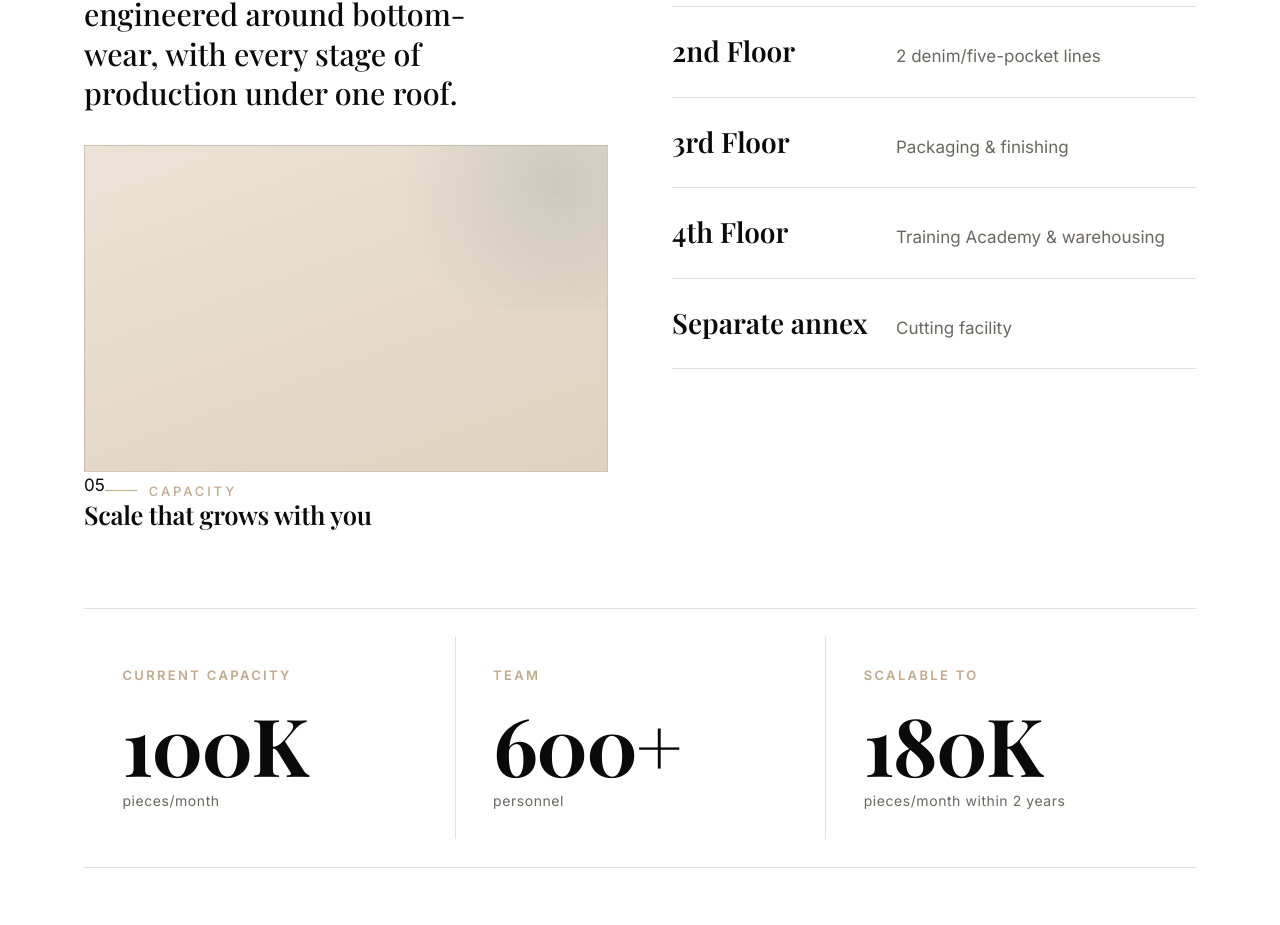
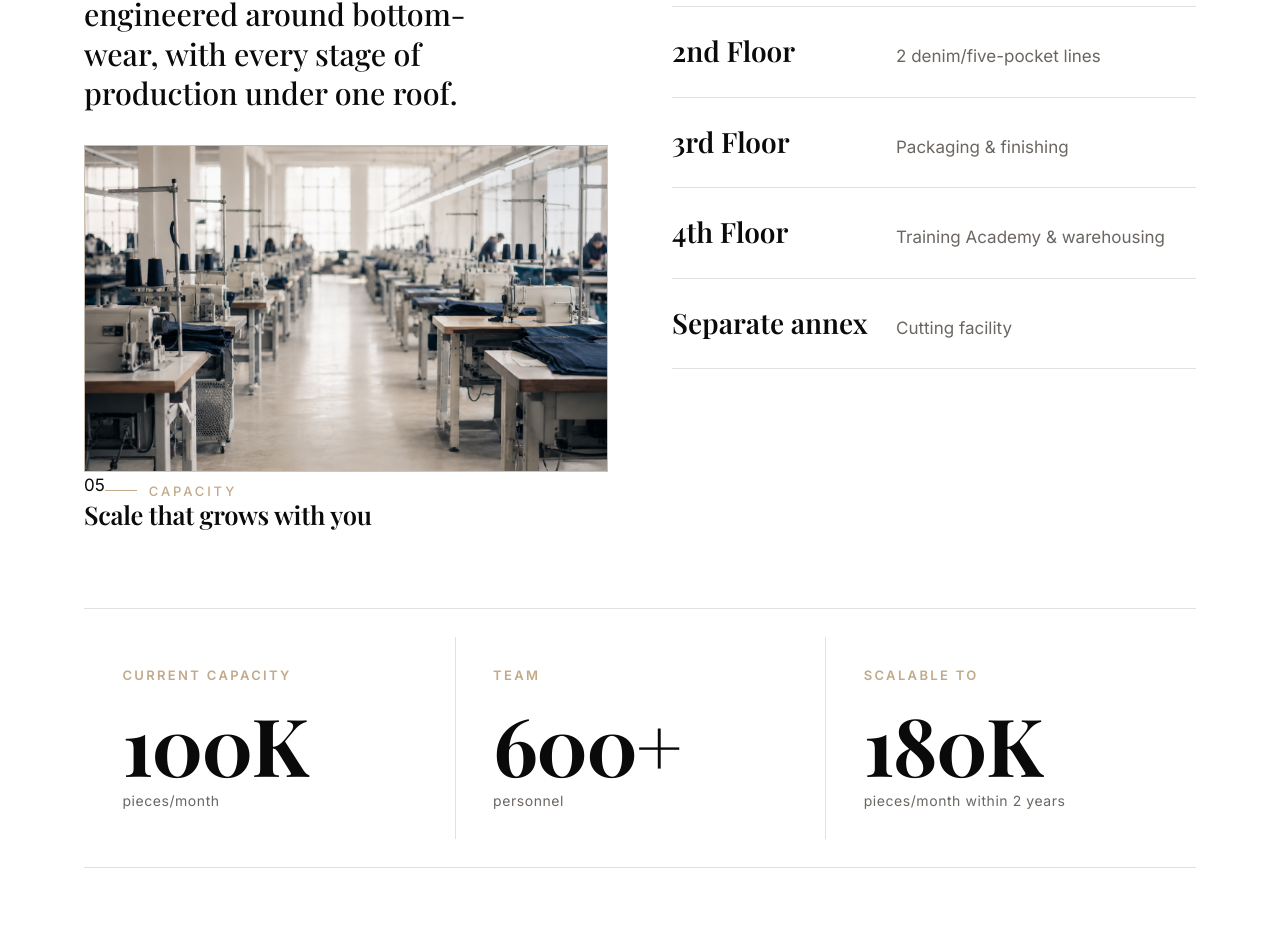
Before and after one commit to MAminn/Decent-factory-landing, a React (Vite) app: page / in a window 1280 px wide. Shown: the part 3854-4779 px from the top of the page. Built offline with nearby package versions, Linux system fonts and the light colour scheme; a web font is replaced by a local one.

Commit message:
feat: add facility media to manufacturing section

```diff
--- a/src/components/Manufacturing.css
+++ b/src/components/Manufacturing.css
@@ -134,6 +134,16 @@
   background: radial-gradient(circle, rgba(30, 58, 95, 0.12), transparent 70%);
 }
 
+/* Factory photograph fills the slot without distortion */
+.facility__img {
+  position: absolute;
+  inset: 0;
+  width: 100%;
+  height: 100%;
+  object-fit: cover;
+  object-position: center;
+}
+
 .facility__list {
   margin: 0;
   padding: 0;
--- a/src/components/Manufacturing.tsx
+++ b/src/components/Manufacturing.tsx
@@ -66,13 +66,20 @@ export default function Manufacturing() {
                 under one roof.
               </p>
 
-              {/* c) Image slot — factory photography drops in here later */}
+              {/* c) Image slot — approved factory photography */}
               <div
                 className='facility__media'
-                role='img'
-                aria-label='Decent factory floor — photography to follow'
-                data-image-slot='manufacturing-facility'
-              />
+                data-image-slot='manufacturing-facility'>
+                <img
+                  className='facility__img'
+                  src='/facility-factory-floor.png'
+                  alt="Interior of Decent's garment factory floor, with rows of industrial sewing stations receding toward tall daylit windows"
+                  width={1448}
+                  height={1086}
+                  loading='lazy'
+                  decoding='async'
+                />
+              </div>
             </div>
 
             <ol className='facility__list'>
```
Also changed, not shown: public/facility-factory-floor.png (added).
